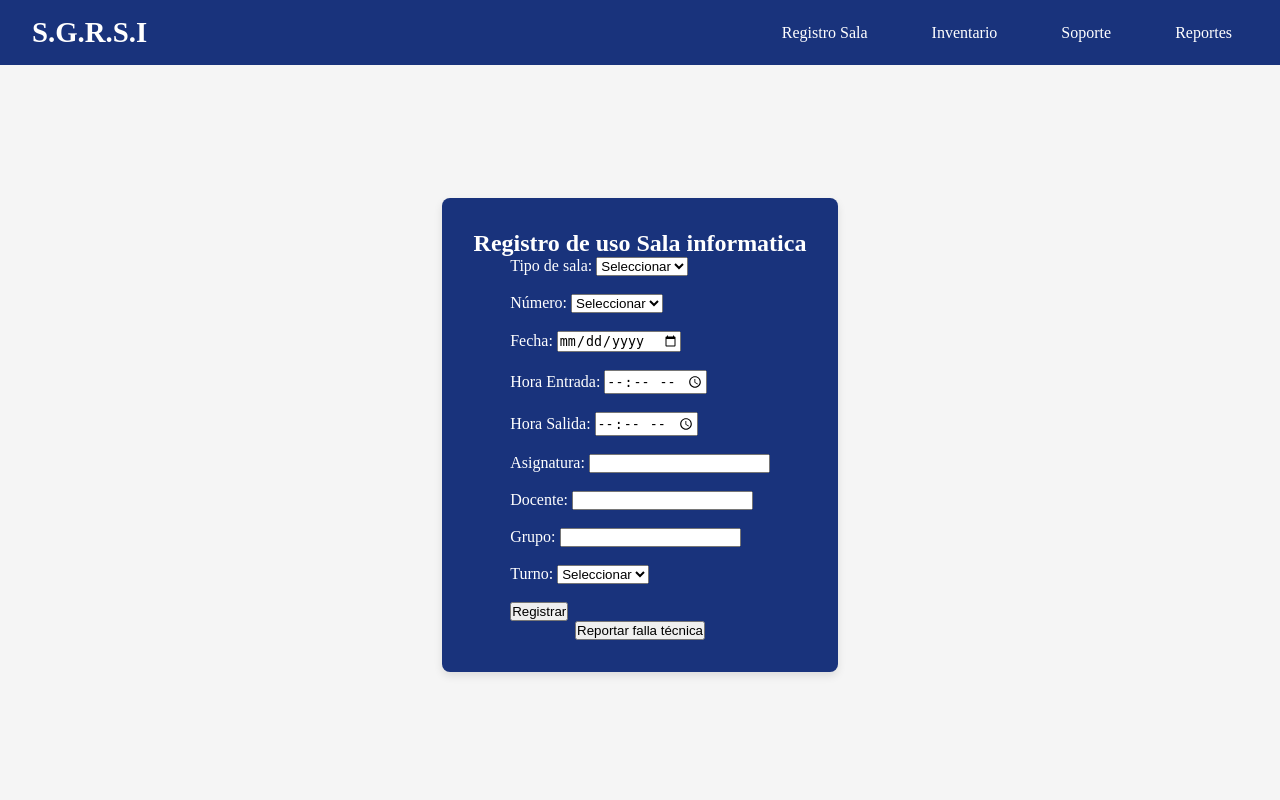
After one commit to BambUycompany/ProyectoSGRSI, a PHP site: page /html/registroSala.html in a window 1280 px wide. The commit adds this page. Run offline with PHP 8.4, Linux system fonts and the light colour scheme.

Commit message:
v.1 creacion de aparatdo Registro Sala resolves #3

```diff
--- /dev/null
+++ b/css/global.css
@@ -0,0 +1,65 @@
+* {
+    margin: 0;
+    padding: 0;
+    box-sizing: border-box;
+}
+
+body {
+    padding-top: 70px;
+    background-color: #f5f5f5;
+}
+
+header {
+    position: fixed;
+    top: 0;
+    left: 0;
+    width: 100%;
+    background-color: #19337c;
+    padding: 1rem 2rem;
+    display: flex;
+    justify-content: space-between;
+    align-items: center;
+    z-index: 10;
+
+}
+
+header h1 {
+    color: white;
+    font-size: 1.8rem;
+    margin: 0;
+}
+
+header h1 a {
+    color: white;
+    text-decoration: none;
+}
+
+header h1 a:hover {
+    color: #ccc;
+}
+
+nav {
+    display: flex;
+}
+
+nav ul {
+    list-style: none;
+    display: flex;
+    gap: 2rem;
+}
+
+nav a {
+    color: white;
+    text-decoration: none;
+    font-size: 1rem;
+    padding: 0.5rem 1rem;
+}
+
+nav a:hover {
+    background-color: rgba(255, 255, 255, 0.1);
+    border-radius: 4px;
+}
+
+main {
+    padding: 2rem;
+}
--- /dev/null
+++ b/css/registroSalaCSS.css
@@ -0,0 +1,42 @@
+main {
+    display: flex;
+    justify-content: center;
+    align-items: center;
+    width: 100%;
+    margin: 0;
+    min-height: calc(100vh - 70px);
+    padding: 2rem 0;
+}
+.seccionRegistroSala{
+    color: white;
+    display: flex;
+    flex-direction: column;
+    justify-content: center;
+    align-items: center;
+    background-color: #19337c;
+    padding: 2rem;
+    border-radius: 8px;
+    box-shadow: 0 4px 8px rgba(0, 0, 0, 0.1);
+}
+.creacionTicket{
+    display: none;
+    position: fixed;
+    top: 50%;
+    left: 50%;
+    transform: translate(-50%, -50%);
+    background-color: #fff;
+    padding: 2rem;
+    border-radius: 8px;
+    box-shadow: 0 4px 16px rgba(0, 0, 0, 0.3);
+    z-index: 1000;
+    width: 90%;
+    max-width: 500px;
+}
+
+.btnCerrarModal{
+    background: none;
+    border: none;
+    font-size: 1.5rem;
+    cursor: pointer;
+    float: right;
+}
--- a/html/login.html
+++ b/html/login.html
@@ -5,6 +5,7 @@
     <meta name="viewport" content="width=device-width, initial-scale=1.0">
 
     <link rel="stylesheet" href="../css/loginCSS.css">
+    <link rel="stylesheet" href="../css/global.css">
     <title>Ingreso</title>
 </head>
 <body>
@@ -21,7 +22,9 @@
 
                 <input type="submit" value="Ingresar">
             </form>
+            <span class="spanLogin">¿No tienes una cuenta? <a href="mailto:direccioniti.cetp">Solicitala aqui </a> atraves del mail: direccioniti.cetp@gmail.com</span>
         </section>
+
     </main>
 
 </body>
--- /dev/null
+++ b/html/registroSala.html
@@ -0,0 +1,124 @@
+<!DOCTYPE html>
+<html lang="en,es">
+<head>
+    <meta charset="UTF-8">
+    <meta name="viewport" content="width=device-width, initial-scale=1.0">
+    <title>Registro de Sala informatica</title>
+    <link rel="stylesheet" href="../css/global.css">
+    <link rel="stylesheet" href="../css/registroSalaCSS.css">
+</head>
+<body>
+    <header>
+        <h1><a href="index.html">S.G.R.S.I</a></h1>
+        <nav>
+            <ul>
+                <li><a href="registroSala.html">Registro Sala</a></li>
+                <li><a href="inventario.html">Inventario</a></li>
+                <li><a href="soporte.html">Soporte</a></li>
+                <li><a href="reportes.html">Reportes</a></li>
+            </ul>
+        </nav>
+    </header>
+    <main>
+        <section class="seccionRegistroSala">
+            <h2>Registro de uso Sala informatica</h2>
+            <form action="index.html" method="post">
+
+                <label for="tipo">Tipo de sala:</label>
+                <select id="tipo" name="tipo" required onchange="actualizarNumeros()">
+                    <option value="">Seleccionar</option>
+                    <option value="laboratorio">Laboratorio</option>
+                    <option value="taller">Taller</option>
+                </select><br><br>
+                <label for="numero">Número:</label>
+                    <select id="numero" name="numero" required>
+                        <option value="">Seleccionar</option>
+                    </select><br><br>
+                <label for="fecha">Fecha:</label>
+                <input type="date" id="fecha" name="fecha" required><br><br>
+
+                <label for="horaEntrada">Hora Entrada:</label>
+                <input type="time" id="horaEntrada" name="horaEntrada" required><br><br>
+
+                <label for="horaSalida">Hora Salida:</label>
+                <input type="time" id="horaSalida" name="horaSalida" required><br><br>
+
+                <label for="Asignatura">Asignatura:</label>
+                <input type="text" id="Asignatura" name="Asignatura" required><br><br>
+
+                <label for="Docente">Docente:</label>
+                <input type="text" id="Docente" name="Docente" required><br><br>
+
+                <label for="grupo">Grupo:</label>
+                <input type="text" id="grupo" name="grupo" required><br><br>
+
+                <label for="turno">Turno:</label>
+                <select id="turno" name="turno" required>
+                    <option value="">Seleccionar</option>
+                    <option value="mañana">Mañana</option>
+                    <option value="tarde">Tarde</option>
+                    <option value="noche">Noche</option>
+                </select><br><br>
+
+                <input type="submit" value="Registrar">
+            </form>
+
+            <button type="button" class="botonOperacion" id="btnCrearTicket">Reportar falla técnica</button>
+        </section>
+    </main>
+    <section class="creacionTicket" id="creacionTicket">
+        <button type="button" class="btnCerrarModal" onclick="cerrarModal()">x</button>
+        <form action="registroSala.html" method="post">
+            <h2>Creacion de ticket </h2>
+            <label for="numeroPc">Número de PC:</label><br>
+            <input type="text" id="numeroPc" name="numeroPc" required><br><br>
+            <label for="nombreEstudiante">Nombre completo del estudiante:</label><br>
+            <input type="text" id="nombreEstudiante" name="nombreEstudiante" required><br><br>
+            <label for="fallo" >Tipo de falla:</label><br>
+            <select id="fallo" name="fallo" required>
+                <option value="">Seleccionar</option>
+                <option value="hardware">Falta mouse</option>
+                <option value="software">Falta teclado</option>
+                <option value="red">No prende</option>
+                <option value="otro">No tiene almacenamiento</option>
+                <option value="otro">Otro</option>
+            </select><br><br>
+
+            </label>
+            <label for="descripcion">Descripción de la falla:</label><br>
+            <textarea id="descripcion" name="descripcion" rows="4" cols="50" required></textarea><br><br>
+
+            <input type="submit" value="Enviar Reporte">
+        </form>
+    </section>
+    <script src="../js/creacionTicket.js"></script>
+    <script>
+        function actualizarNumeros() {
+         const tipo = document.getElementById("tipo").value;
+            const numeroSelect = document.getElementById("numero");
+            numeroSelect.innerHTML = '';
+
+            if (tipo === "laboratorio") {
+                for (let i = 1; i <= 6; i++) {
+                    const option = document.createElement("option");
+                    option.value = "laboratorio-" + i;
+                option.textContent = "Laboratorio " + i;
+                    numeroSelect.appendChild(option);
+                }
+            } else if (tipo === "taller") {
+                for (let i = 1; i <= 3; i++) {
+                    const option = document.createElement("option");
+                    option.value = "taller-" + i;
+                    option.textContent = "Taller " + i;
+                    numeroSelect.appendChild(option);
+                }
+            } else {
+                const option = document.createElement("option");
+                option.textContent = "Seleccionar tipo primero";
+                numeroSelect.appendChild(option);
+            }
+        }
+    </script>
+
+</body>
+</html>
--- /dev/null
+++ b/js/creacionTicket.js
@@ -0,0 +1,7 @@
+document.getElementById("btnCrearTicket").onclick = () => {
+    document.getElementById("creacionTicket").style.display = "block";
+};
+
+function cerrarModal() {
+    document.getElementById("creacionTicket").style.display = "none";
+}
```
Also changed, not shown: css/loginCSS.css (+0 -7 lines), html/index.html (+8 -4 lines).
